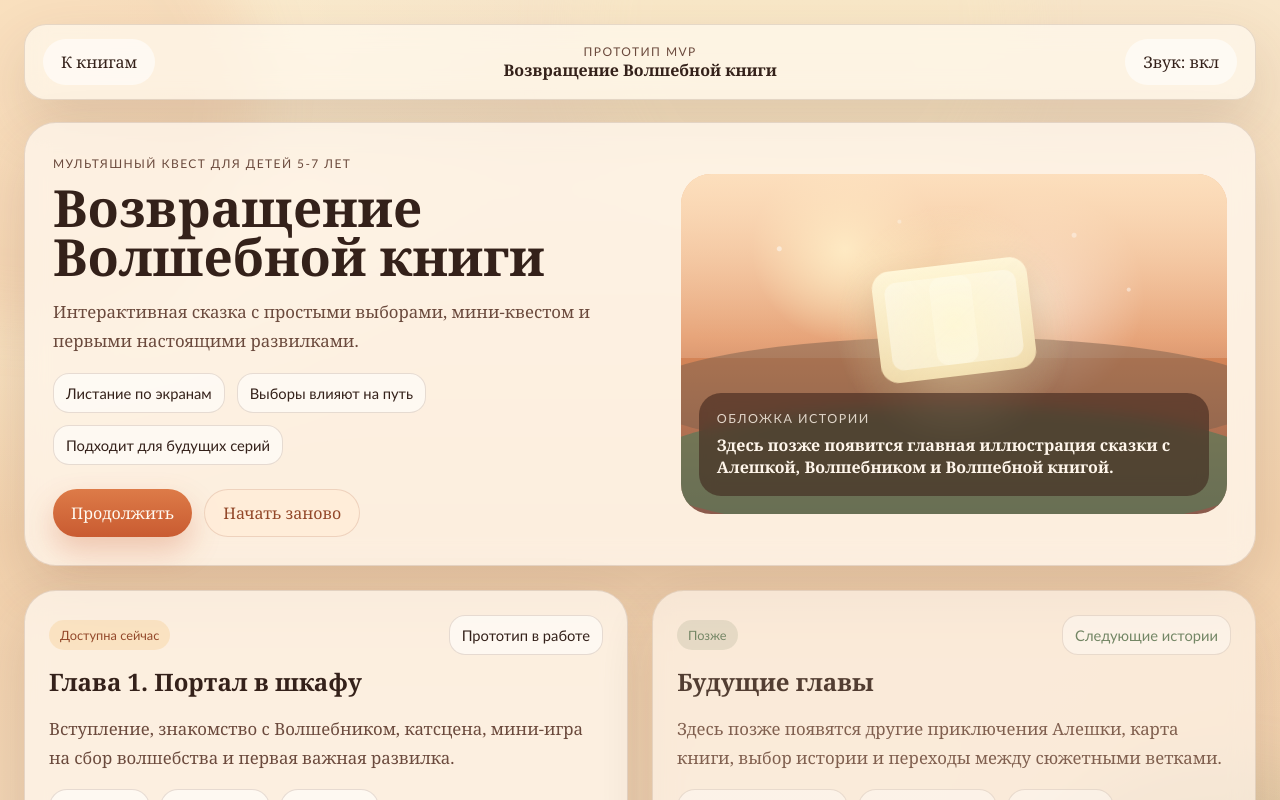
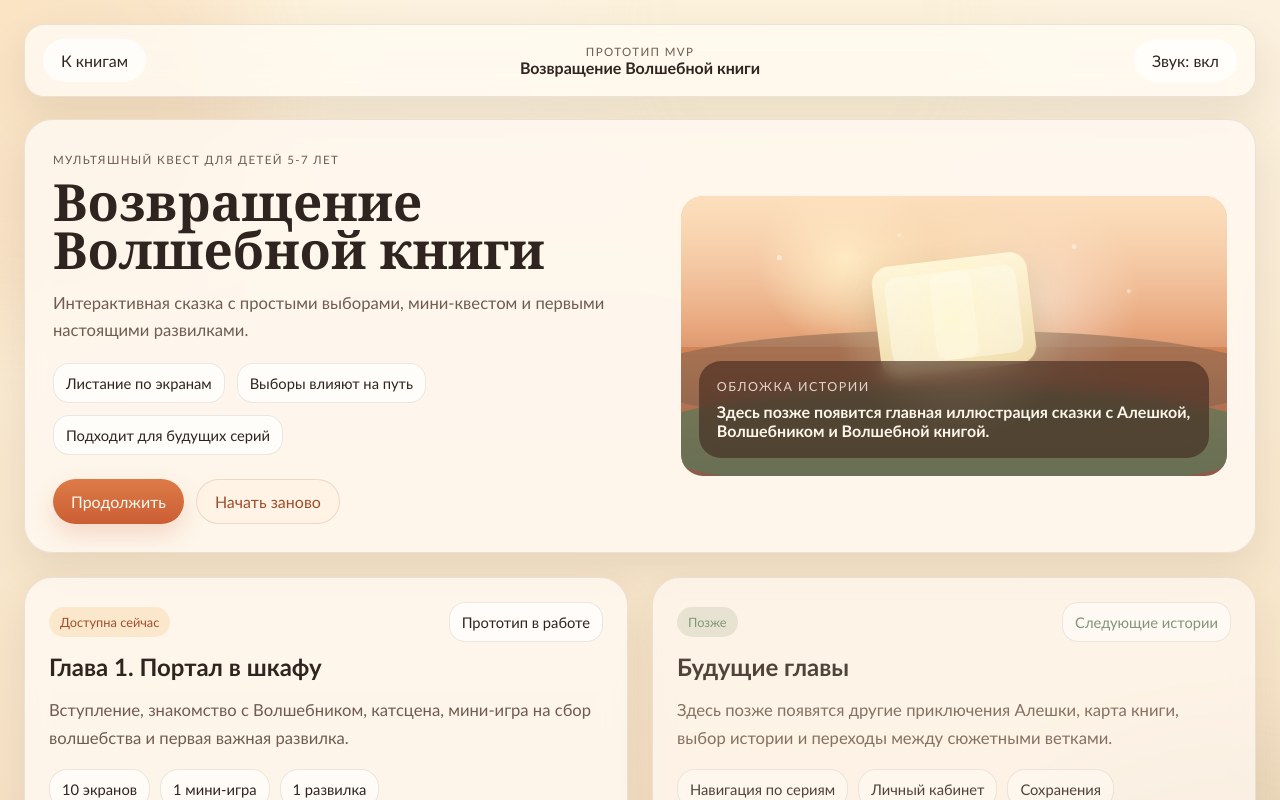
Before and after one commit to sergeiperm81-ux/aleshka-story, a React (Vite) app: page / in a window 1280 px wide. Shown: the top 800 px of the page. Built offline with nearby package versions, Linux system fonts and the light colour scheme.

Commit message:
Refine visual design and simplify reader presentation

```diff
--- a/src/styles.css
+++ b/src/styles.css
@@ -1,15 +1,15 @@
 :root {
   color-scheme: light;
-  --paper: #fff6e9;
-  --paper-strong: #fff2dd;
-  --ink: #34211a;
-  --ink-soft: #6b4a3d;
-  --accent: #d86739;
-  --accent-deep: #93482a;
-  --gold: #f1b55b;
-  --forest: #5c7858;
-  --line: rgba(96, 56, 38, 0.15);
-  --shadow: 0 24px 60px rgba(92, 58, 45, 0.16);
+  --paper: #fffaf2;
+  --paper-strong: #fff4e4;
+  --ink: #2f241f;
+  --ink-soft: #6f5b50;
+  --accent: #d96a3a;
+  --accent-deep: #9f4d2a;
+  --gold: #efbe67;
+  --forest: #6a8768;
+  --line: rgba(99, 70, 52, 0.12);
+  --shadow: 0 18px 42px rgba(85, 56, 42, 0.1);
 }
 
 * {
@@ -24,12 +24,12 @@ body,
 
 body {
   margin: 0;
-  font-family: Georgia, 'Times New Roman', serif;
+  font-family: "Trebuchet MS", Verdana, sans-serif;
   color: var(--ink);
   background:
-    radial-gradient(circle at top left, rgba(255, 242, 211, 0.9), transparent 32%),
-    radial-gradient(circle at bottom right, rgba(226, 157, 101, 0.25), transparent 28%),
-    linear-gradient(180deg, #f8e6ca 0%, #f3d2ad 48%, #f1d9bd 100%);
+    radial-gradient(circle at top left, rgba(255, 239, 204, 0.7), transparent 26%),
+    radial-gradient(circle at bottom right, rgba(240, 197, 154, 0.28), transparent 24%),
+    linear-gradient(180deg, #fbf1de 0%, #f8e7cc 52%, #f4dcc0 100%);
 }
 
 button {
@@ -48,8 +48,8 @@ button {
   width: 28rem;
   height: 28rem;
   border-radius: 50%;
-  filter: blur(32px);
-  opacity: 0.35;
+  filter: blur(42px);
+  opacity: 0.24;
   pointer-events: none;
 }
 
@@ -88,8 +88,8 @@ button {
   margin: 0 auto 22px;
   padding: 14px 18px;
   border: 1px solid var(--line);
-  border-radius: 22px;
-  background: rgba(255, 249, 239, 0.7);
+  border-radius: 20px;
+  background: rgba(255, 250, 242, 0.82);
   backdrop-filter: blur(12px);
   box-shadow: var(--shadow);
 }
@@ -102,10 +102,9 @@ button {
 }
 
 .eyebrow {
-  font-family: 'Trebuchet MS', Verdana, sans-serif;
   text-transform: uppercase;
   letter-spacing: 0.12em;
-  font-size: 0.75rem;
+  font-size: 0.72rem;
   color: var(--ink-soft);
 }
 
@@ -132,18 +131,18 @@ button {
 
 .ghost-button {
   color: var(--ink);
-  background: rgba(255, 255, 255, 0.58);
+  background: rgba(255, 255, 255, 0.72);
 }
 
 .primary-button {
   color: #fffaf1;
-  background: linear-gradient(180deg, #dd7b48 0%, #c95b31 100%);
-  box-shadow: 0 14px 30px rgba(201, 91, 49, 0.28);
+  background: linear-gradient(180deg, #dd7b48 0%, #cb5e33 100%);
+  box-shadow: 0 10px 24px rgba(201, 91, 49, 0.2);
 }
 
 .secondary-button {
   color: var(--accent-deep);
-  background: rgba(255, 237, 217, 0.9);
+  background: rgba(255, 243, 229, 0.96);
   border: 1px solid rgba(148, 72, 42, 0.16);
 }
 
@@ -179,12 +178,11 @@ button {
 
 .hero-panel,
 .chapter-card,
-.reader-sidebar,
 .screen-card,
 .note-card {
   border: 1px solid var(--line);
-  border-radius: 32px;
-  background: rgba(255, 248, 238, 0.76);
+  border-radius: 28px;
+  background: rgba(255, 249, 240, 0.86);
   backdrop-filter: blur(12px);
   box-shadow: var(--shadow);
 }
@@ -197,19 +195,19 @@ button {
 .hero-copy h1,
 .screen-copy h1 {
   margin: 10px 0 14px;
-  font-size: clamp(2.3rem, 4vw, 4.4rem);
-  line-height: 0.96;
+  font-family: Georgia, 'Times New Roman', serif;
+  font-size: clamp(2.2rem, 4vw, 4.2rem);
+  line-height: 0.94;
 }
 
 .hero-copy p,
 .screen-copy p,
 .chapter-card p,
-.reader-sidebar p,
 .choice-card span,
 .dialogue-line span,
 .footer-hint {
-  font-size: 1.05rem;
-  line-height: 1.7;
+  font-size: 1.04rem;
+  line-height: 1.65;
   color: var(--ink-soft);
 }
 
@@ -230,9 +228,8 @@ button {
 .chapter-status {
   padding: 10px 12px;
   border-radius: 16px;
-  background: rgba(255, 255, 255, 0.55);
+  background: rgba(255, 255, 255, 0.72);
   border: 1px solid var(--line);
-  font-family: 'Trebuchet MS', Verdana, sans-serif;
   font-size: 0.92rem;
 }
 
@@ -304,7 +301,6 @@ button {
 
 .chapter-meta span {
   padding: 10px 12px;
-  font-family: 'Trebuchet MS', Verdana, sans-serif;
   font-size: 0.92rem;
 }
 
@@ -337,7 +333,7 @@ button {
 }
 
 .reader-layout {
-  max-width: 1080px;
+  max-width: 920px;
   margin: 0 auto;
   align-items: start;
   display: block;
@@ -351,6 +347,7 @@ button {
 .reader-stage-top {
   display: flex;
   justify-content: flex-start;
+  margin-bottom: 4px;
 }
 
 .wide {
@@ -359,26 +356,27 @@ button {
 }
 
 .screen-card {
-  position: relative;
   display: grid;
   grid-template-columns: 1fr;
-  gap: 18px;
-  padding: 20px;
+  gap: 16px;
+  padding: 16px;
   overflow: hidden;
-  background: rgba(255, 248, 238, 0.76);
+  background: rgba(255, 249, 240, 0.92);
 }
 
 .page-surface {
-  position: relative;
   min-width: 0;
   padding: 28px;
   background: linear-gradient(180deg, rgba(255, 253, 246, 0.96), rgba(249, 237, 220, 0.9));
-  border-radius: 24px;
+  border-radius: 22px;
   border: 1px solid rgba(96, 56, 38, 0.08);
 }
 
 .page-surface-art {
-  max-width: 420px;
+  max-width: none;
+  padding: 0;
+  background: transparent;
+  border: 0;
 }
 
 .screen-enter.forward {
@@ -416,14 +414,14 @@ button {
 }
 
 .screen-copy h1 {
-  font-size: clamp(2.2rem, 3vw, 3.2rem);
-  line-height: 1;
-  max-width: 16ch;
+  font-size: clamp(2rem, 3vw, 3rem);
+  line-height: 1.04;
+  max-width: 14ch;
 }
 
 .screen-copy p {
-  max-width: 44rem;
-  font-size: 1.12rem;
+  max-width: 42rem;
+  font-size: 1.08rem;
 }
 
 .dialogue-list,
@@ -451,7 +449,7 @@ button {
 }
 
 .dialogue-line strong {
-  font-family: 'Trebuchet MS', Verdana, sans-serif;
+  font-family: Georgia, 'Times New Roman', serif;
   color: var(--accent-deep);
 }
 
@@ -472,7 +470,6 @@ button {
   align-items: center;
   justify-content: space-between;
   margin-bottom: 12px;
-  font-family: 'Trebuchet MS', Verdana, sans-serif;
 }
 
 .meter {
@@ -513,7 +510,6 @@ button {
 
 .book-spine {
   min-height: 86px;
-  font-family: 'Trebuchet MS', Verdana, sans-serif;
 }
 
 .book-spine.magic {
@@ -558,9 +554,9 @@ button {
 
 .illustration-card {
   position: relative;
-  min-height: 340px;
+  min-height: 280px;
   overflow: hidden;
-  border-radius: 30px;
+  border-radius: 22px;
   background:
     radial-gradient(circle at 30% 22%, rgba(255, 244, 193, 0.95), transparent 20%),
     radial-gradient(circle at 65% 36%, rgba(255, 255, 255, 0.55), transparent 26%),
@@ -714,7 +710,7 @@ button {
   grid-template-columns: auto 1fr auto;
   align-items: center;
   gap: 12px;
-  max-width: 1240px;
+  max-width: 920px;
   margin: 18px auto 0;
   padding: 0 4px;
 }
@@ -729,7 +725,6 @@ button {
 
 @media (max-width: 980px) {
   .hero-panel,
-  .reader-layout,
   .screen-card,
   .chapter-grid,
   .prototype-notes {
@@ -747,6 +742,10 @@ button {
 
   .reader-stage-top {
     justify-content: flex-start;
+  }
+
+  .screen-copy h1 {
+    max-width: none;
   }
 }
 
```
